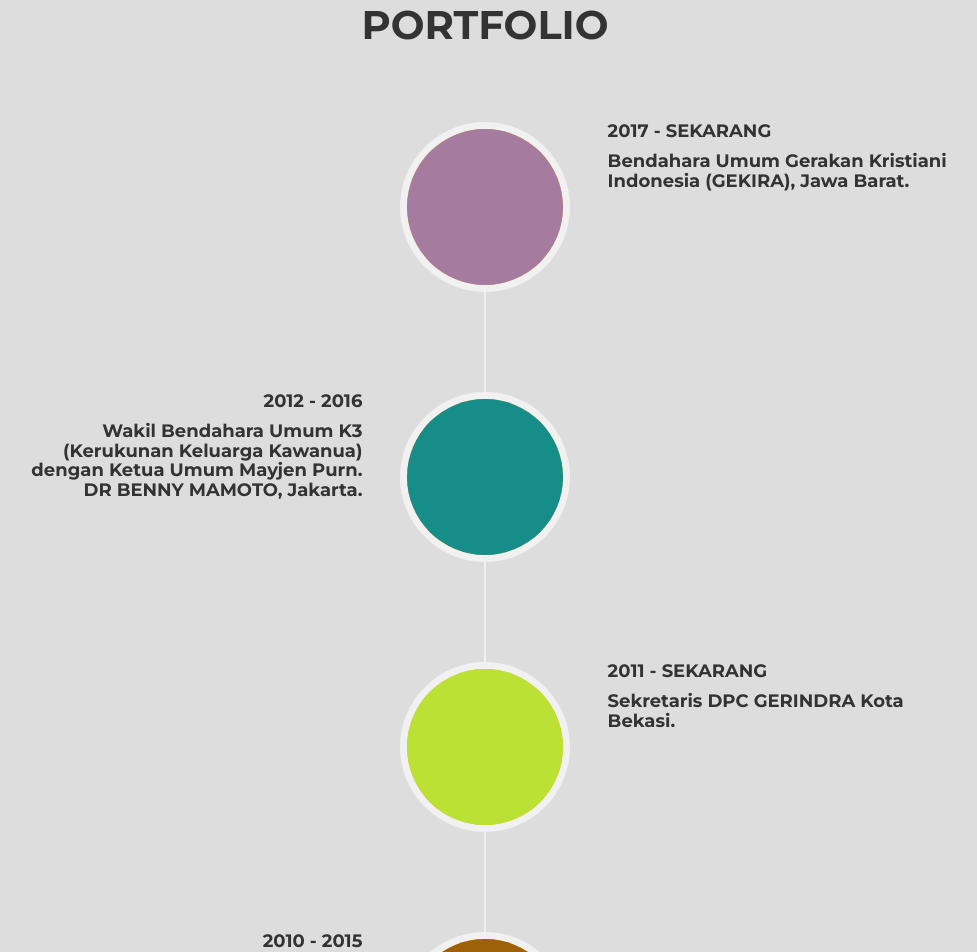
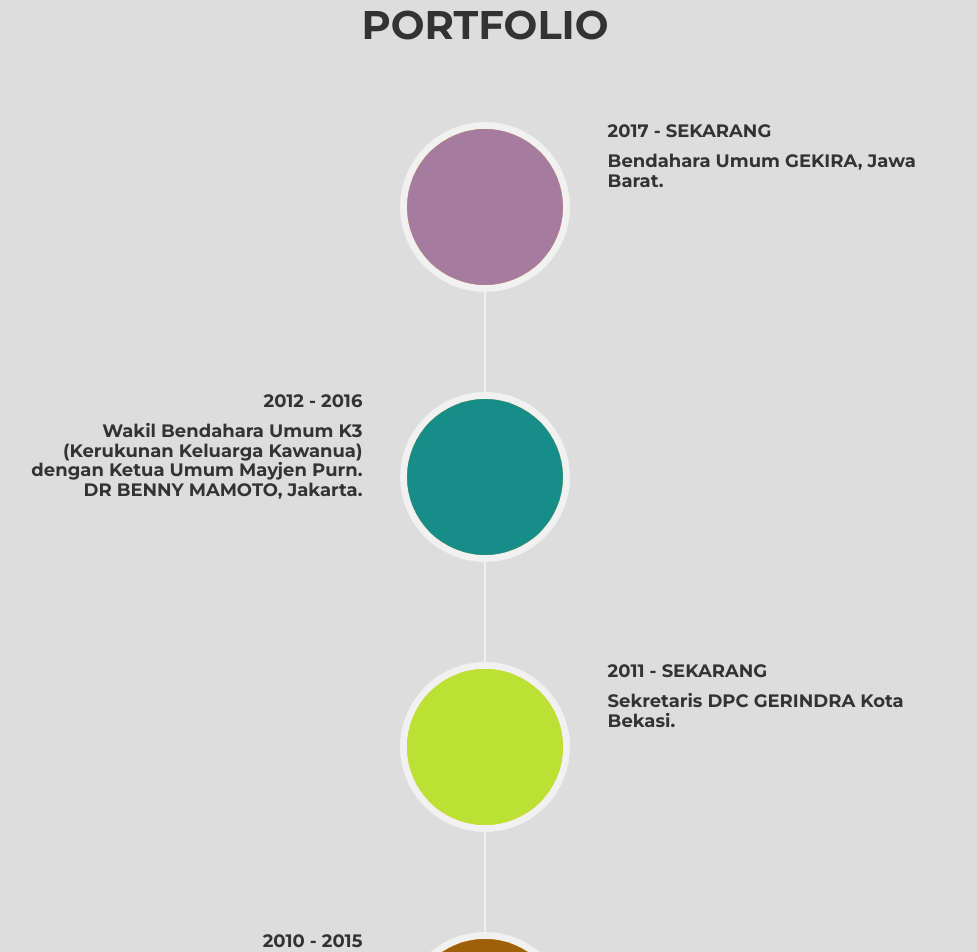
Before and after one commit to boydavidtaga/bdt, a website: page index.html in a window 1280 px wide. Shown: the part 3679-4631 px from the top of the page, without its empty margins (155-1132 px from the left). Drawn offline with nearby package versions, Linux system fonts and the light colour scheme; a web font is replaced by a local one.

Commit message:
Update index.html

```diff
--- a/index.html
+++ b/index.html
@@ -315,7 +315,7 @@
                             <div class="timeline-panel">
                                 <div class="timeline-heading">
                                     <h4>2017 - Sekarang</h4>
-                                    <h4 class="subheading">Bendahara Umum Gerakan Kristiani Indonesia (GEKIRA), Jawa Barat.</h4>
+                                    <h4 class="subheading">Bendahara Umum GEKIRA, Jawa Barat.</h4>
                                 </div>
                                 <div class="timeline-body">
                                    <!-- <p class="text-muted"> Autodesk is best known for being a global leader in 3D design, building, engineering and entertainment software, such as AutoCAD and 3ds Max. If you’ve ever driven a high-performance car, admired a towering skyscraper, used a smartphone, or watched a great film, chances are you’ve experienced what millions of Autodesk customers are doing with our software. </p>
```
